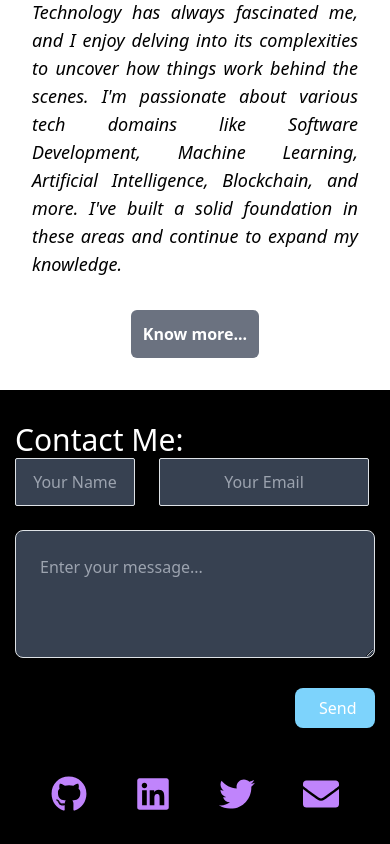
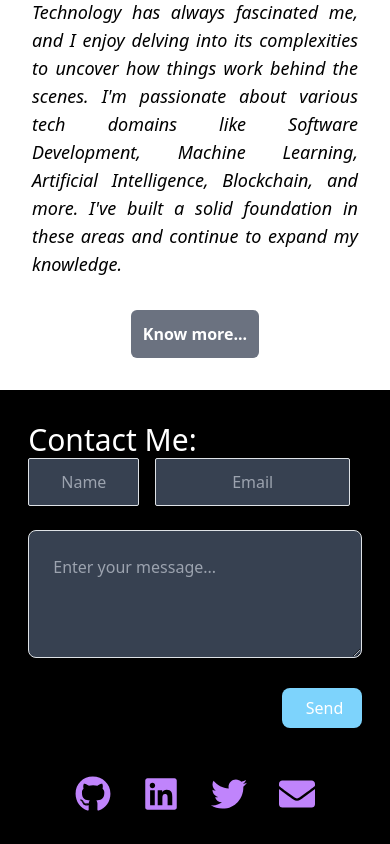
Before and after one commit to AakibAlam/my-website, a React (Vite) app: page / in a window 390 px wide. Shown: the part 750-1594 px from the top of the page. Built offline with nearby package versions, Linux system fonts and the light colour scheme; no server answers.

Commit message:
fixed footer

```diff
--- a/src/components/footer.tsx
+++ b/src/components/footer.tsx
@@ -2,10 +2,10 @@ import { ChangeEvent, FormEvent, useState } from "react";
 import emailjs from "emailjs-com";
 import { FaEnvelope, FaLinkedin, FaGithub, FaTwitter } from "react-icons/fa";
 
-const VITE_MY_EMAIL = "mdaakibalamansari@gmail.com";
-const VITE_YOUR_SERVICE_ID = "service_8eone23";
-const VITE_YOUR_TEMPLATE_ID = "template_n6em5j4";
-const VITE_YOUR_USER_ID = "XWS6sYiSqGxHPeZ_n";
+const VITE_MY_EMAIL = import.meta.env.VITE_MY_EMAIL as string;
+const VITE_YOUR_SERVICE_ID = import.meta.env.VITE_YOUR_SERVICE_ID as string;
+const VITE_YOUR_TEMPLATE_ID = import.meta.env.VITE_YOUR_TEMPLATE_ID as string;
+const VITE_YOUR_USER_ID = import.meta.env.VITE_YOUR_USER_ID as string;
 
 function Footer() {
   const [inputValue, setInputValue] = useState({
@@ -56,7 +56,7 @@ function Footer() {
 
   return (
     <div className="bg-black text-white py-8">
-      <div className="w-11/12 min-w-96 container flex flex-col sm:flex-row justify-center mb-12">
+      <div className="w-11/12 container flex flex-col sm:flex-row justify-center mb-12">
         <div className="w-full sm:w-1/3 flex flex-col items-start">
           <h1 className="text-3xl sm:text-4xl lg:text-5xl xl:text-6xl">
             Contact Me:
@@ -69,15 +69,15 @@ function Footer() {
               name="name"
               onChange={handleOnChange}
               value={inputValue.name}
-              placeholder="Your Name"
-              className="w-1/3 h-12 mb-4 mr-6 bg-gray-700 text-white border border-gray-600 rounded-sm text-center"
+              placeholder="Name"
+              className="w-1/3 h-12 mb-4 mr-4 bg-gray-700 text-white border border-gray-600 rounded-sm text-center"
             />
             <input
               type="email"
               name="email"
               onChange={handleOnChange}
               value={inputValue.email}
-              placeholder="Your Email"
+              placeholder="Email"
               className="w-7/12 h-12 mb-4 bg-gray-700 text-white border border-gray-600 rounded-sm text-center"
             />
             <textarea
@@ -98,7 +98,7 @@ function Footer() {
           </form>
         </div>
       </div>
-      <div className="flex justify-center gap-12 mt-8">
+      <div className="flex justify-center gap-8 lg:gap-12 mt-8">
         <a
           href="https://github.com/AakibAlam"
           className="text-purple-400 text-4xl hover:text-purple-600"
```
Also changed, not shown: 1 other file (tests, documents, lock files or other folders).
